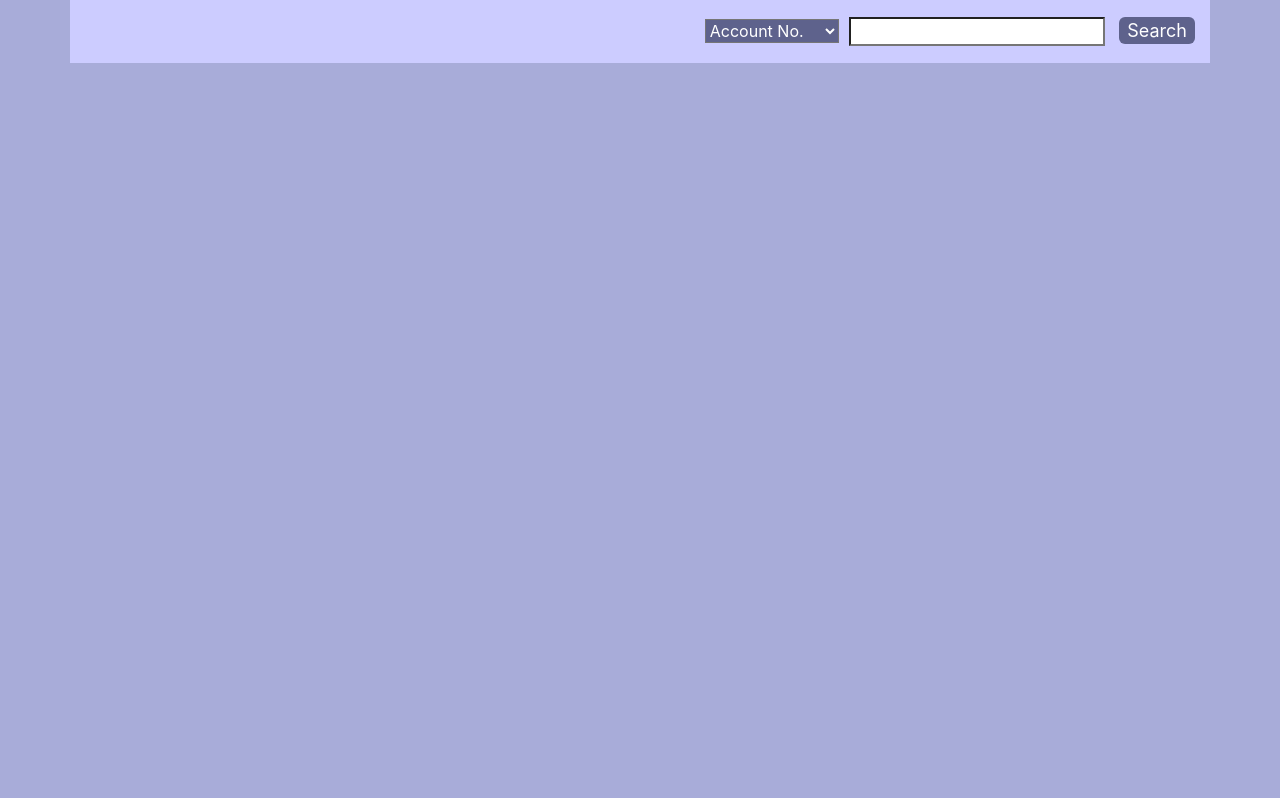
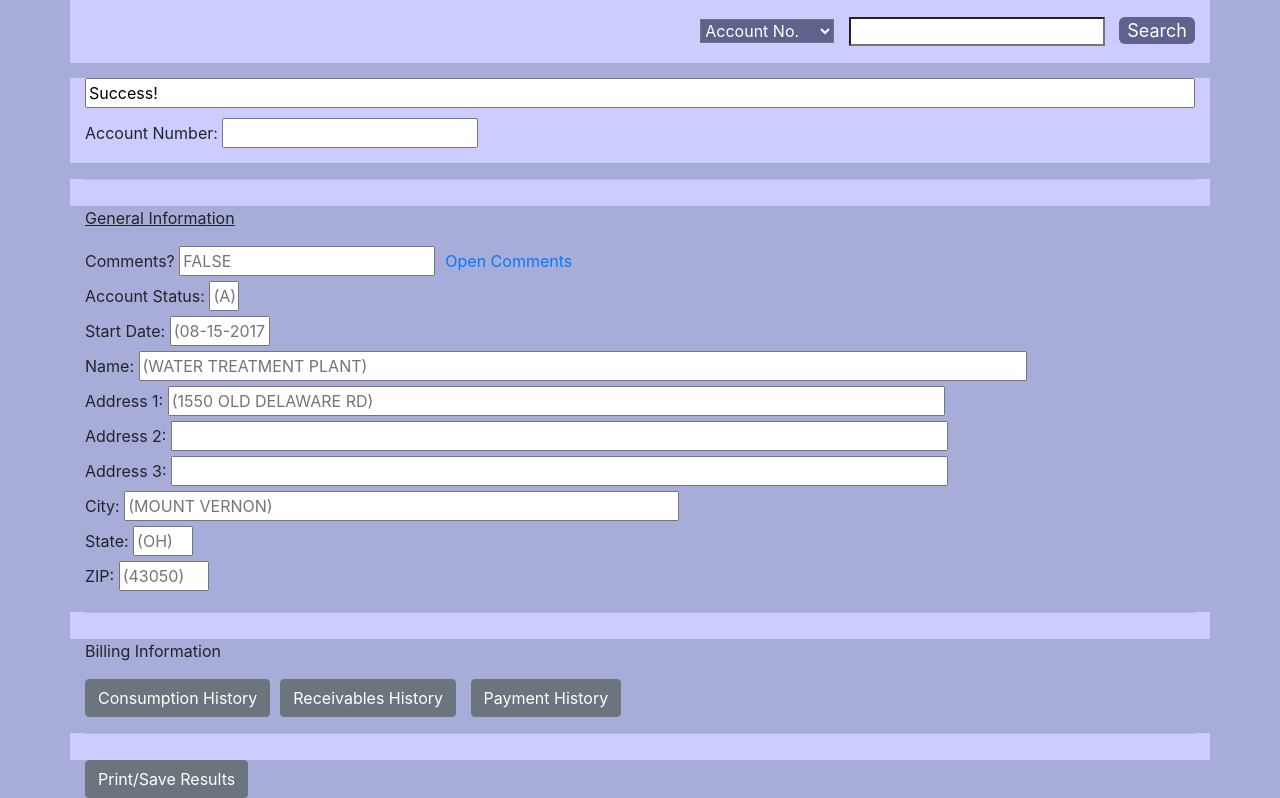
Before and after one commit to mvwater/MountVernonWater, a plain HTML site: page Web_Code/account_details.html in a window 1280 px wide. Shown: the part 66-864 px from the top of the page. Before the commit the page ends 800 px from the top, so only its background shows below. Drawn offline with nearby package versions, Linux system fonts and the light colour scheme.

Commit message:
Modified account_details.html to have same background as main page and to include model of desired look

```diff
--- a/Web_Code/account_details.html
+++ b/Web_Code/account_details.html
@@ -14,13 +14,76 @@
         <div>
             <h2 class="text-left heading" style="margin-top: 0px;padding-top: 10px;">Mount Vernon Water Archives</h2>
         </div>
-        <div class="text-right" style="margin-top: 20px;"><select id="search_type" required="" style="margin-right: 10px;margin-bottom: 10px;display: inline"><optgroup label="Search type"><option value="0" selected="">Account No.</option><option value="1">Address</option></optgroup></select><input type="search"
-                style="margin-right: 0px;padding-top: 0px;padding-bottom: 1px;">
+        <div class="text-right" style="margin-top: 20px;"><select id="search_type" required="" style="margin-right: 10px;margin-bottom: 10px;display: inline"><optgroup label="Search type"><option value="0" selected="">Account No.</option><option value="1">Address</option></optgroup></select>
+            <input type="search" id="search_field" style="margin-right: 0px;padding-top: 0px;padding-bottom: 1px;">
             <p class="text-left" id="search_button" style="display: inline;background-color: #5E628C;padding-bottom: 3px;padding-right: 8px;padding-left: 8px;border-radius: 6px;padding-top: 3px;color: white;margin-left: 10px;">Search</p>
         </div>
     </div>
+    <div id="search_results">
+        <div class="container text-left" style="background-color: #CCCCFF;margin-bottom: 0px;padding-bottom: 10px;padding-top: 0px;margin-top: 15px;">
+            <div class="row">
+                <div class="col"><input type="text" id="status" value="Success!" name="status" style="width: 100%;margin-bottom: 10px;">
+                </div>
+            </div>
+            <div class="row">
+                <div class="col"><label>Account Number:&nbsp;</label><input type="text">
+                </div>
+            </div>
+        </div>
+
+        <div class="container text-left" style="background-color: #CCCCFF;margin-bottom: 0px;padding-bottom: 10px;padding-top: 0px;margin-top: 15px;">
+            <hr>
+        </div>
+        <div class="container">
+            <div class="row">
+                <div class="col">
+                    <div>
+                        <p><span style="text-decoration: underline;">General Information</span></p>
+                        <fieldset><label>Comments?&nbsp;</label><input type="text" name="comments" placeholder="FALSE"><a id="openComments" href="#" style="margin-left: 10px;">Open Comments</a></fieldset>
+                        <fieldset><label for="AcctStatus">Account Status:&nbsp;</label><input type="text" id="AcctStatus" name="AcctStatus" placeholder="(A)" style="width: 30px;"></fieldset>
+                        <fieldset><label for="StartDt">Start Date:&nbsp;</label><input type="text" id="StartDt" name="StartDt" placeholder="(08-15-2017)" style="width: 100px;"></fieldset>
+                        <fieldset><label for="Name">Name:&nbsp;</label><input type="text" id="Name" name="Name" placeholder="(WATER TREATMENT PLANT)" style="width: 80%;"></fieldset>
+                        <fieldset><label for="Add1">Address 1:&nbsp;</label><input type="text" id="Add1" name="Add1" placeholder="(1550 OLD DELAWARE RD)" style="width: 70%;"></fieldset>
+                        <fieldset><label for="Add2">Address 2:&nbsp;</label><input type="text" id="Add2" name="Add2" style="width: 70%;"></fieldset>
+                        <fieldset><label for="Add3">Address 3:&nbsp;</label><input type="text" id="Add3" name="Add3" style="width: 70%;"></fieldset>
+                        <fieldset><label for="City">City:&nbsp;</label><input type="text" id="City" name="City" placeholder="(MOUNT VERNON)" style="width: 50%;"></fieldset>
+                        <fieldset><label for="State">State:&nbsp;</label><input type="text" id="State" name="State" placeholder="(OH)" style="width: 60px;"></fieldset>
+                        <fieldset><label for="Zip">ZIP:&nbsp;</label><input type="text" id="Zip" name="Zip" placeholder="(43050)" style="width: 90px;"></fieldset>
+                    </div>
+                </div>
+            </div>
+        </div>
+
+        <div class="container text-left" style="background-color: #CCCCFF;margin-bottom: 0px;padding-bottom: 10px;padding-top: 0px;margin-top: 15px;">
+            <hr>
+        </div>
+        <div class="container">
+            <div class="row">
+                <div class="col">
+                    <p>Billing Information</p><button class="btn btn-secondary" type="button" style="margin-right: 10px;">Consumption History</button><button class="btn btn-secondary" type="button" style="margin-right: 10px;">Receivables History</button>
+                    <button
+                        class="btn btn-secondary" type="button">Payment History</button>
+                </div>
+            </div>
+        </div>
+
+        <div class="container text-left" style="background-color: #CCCCFF;margin-bottom: 0px;padding-bottom: 10px;padding-top: 0px;margin-top: 15px;">
+            <hr>
+        </div>
+        <div class="container">
+            <div class="row">
+                <div class="col"><button class="btn btn-secondary" type="button">Print/Save Results</button></div>
+            </div>
+        </div>
+    </div> <!--Close search_results-->
+
+
     <script src="assets/js/jquery.min.js"></script>
     <script src="assets/bootstrap/js/bootstrap.min.js"></script>
+
+    <script src="https://cdnjs.cloudflare.com/ajax/libs/jquery/3.4.1/jquery.min.js"></script><!-- I think this does jquery-->
+    <script src="assets/js/Search.js"></script> <!-- NOTE: must show up after jquery js file (Not sure which it is yet)-->
+
 </body>
 
 </html>
```
